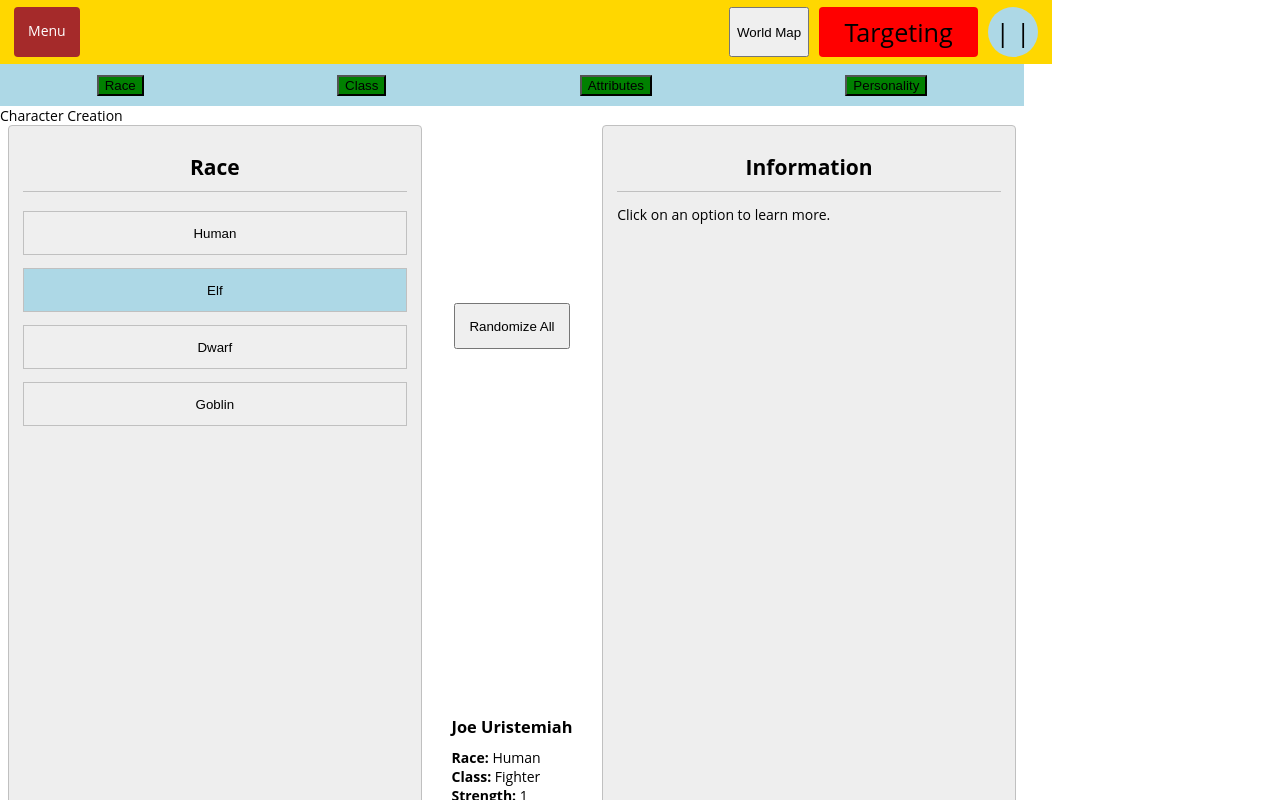
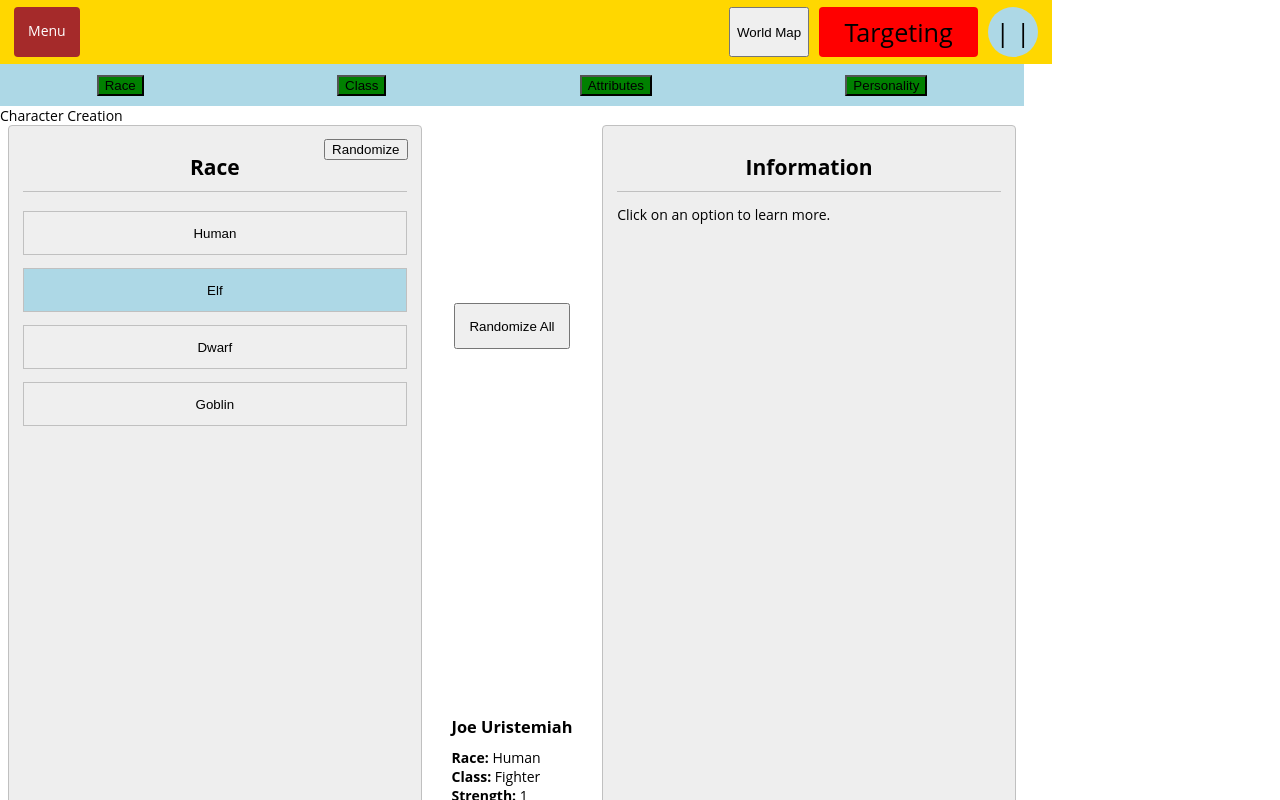
Before and after one commit to nmkataoka/adv-life, a React (Create React App) app: page / in a window 1280 px wide. Shown: the top 800 px of the page. Built offline with nearby package versions, Linux system fonts and the light colour scheme.

Commit message:
Add randomize current window button [Re: nmkataoka/adv-life#79]

```diff
--- a/src/6-ui-features/CharacterCreationScene/CharacterAttributeGroup/OneOf/SelectionWindow.tsx
+++ b/src/6-ui-features/CharacterCreationScene/CharacterAttributeGroup/OneOf/SelectionWindow.tsx
@@ -3,7 +3,6 @@ import styled from '@emotion/styled';
 import { useDispatch } from 'react-redux';
 import Window from '../../components/Window';
 import { updateInfoWindow, selectedOption } from '../../characterCreationSlice';
-import Header from '../../components/Header';
 
 export type OptionRowProps = {
   label: string,
@@ -25,8 +24,7 @@ export default function SelectionWindow({ header, options, selectedIdx }: Select
   };
 
   return (
-    <Window showNavigation>
-      <Header>{header}</Header>
+    <Window header={header} randomize showNavigation>
       <OptionsContainer>
         {options.map((o, idx) => (
           <Option
--- a/src/6-ui-features/CharacterCreationScene/CharacterAttributeGroup/PointAllocation/AttributeWindow.tsx
+++ b/src/6-ui-features/CharacterCreationScene/CharacterAttributeGroup/PointAllocation/AttributeWindow.tsx
@@ -1,7 +1,6 @@
 import React from 'react';
 import styled from '@emotion/styled';
 import Window from '../../components/Window';
-import Header from '../../components/Header';
 import AttributeRow, { AttributeRowProps } from './AttributeRow';
 
 type AttributeWindowProps = {
@@ -11,8 +10,7 @@ type AttributeWindowProps = {
 
 export default function AttributeWindow({ attributes, header }: AttributeWindowProps): JSX.Element {
   return (
-    <Window showNavigation>
-      <Header>{header}</Header>
+    <Window header={header} randomize showNavigation>
       <AttributeContainer>
         {attributes.map(({
           info,
--- a/src/6-ui-features/CharacterCreationScene/CharacterAttributeGroup/Ranges/SliderWindow.tsx
+++ b/src/6-ui-features/CharacterCreationScene/CharacterAttributeGroup/Ranges/SliderWindow.tsx
@@ -1,7 +1,6 @@
 import React from 'react';
 import styled from '@emotion/styled';
 import Window from '../../components/Window';
-import Header from '../../components/Header';
 import SliderRow, { SliderRowProps } from './SliderRow';
 
 type SliderWindowProps = {
@@ -11,8 +10,7 @@ type SliderWindowProps = {
 
 export default function SliderWindow({ header, sliders }: SliderWindowProps): JSX.Element {
   return (
-    <Window showNavigation>
-      <Header>{header}</Header>
+    <Window header={header} randomize showNavigation>
       <SliderContainer>
         {sliders.map(({
           info,
--- a/src/6-ui-features/CharacterCreationScene/characterCreationSlice.tsx
+++ b/src/6-ui-features/CharacterCreationScene/characterCreationSlice.tsx
@@ -111,6 +111,10 @@ const characterCreationSlice = createSlice({
     randomizeAll(state) {
       randomizeCharacterAttributeGroups(state.characterAttributeGroups);
     },
+    randomizeCurrentWindow(state) {
+      const characterAttributeGroup = state.characterAttributeGroups[state.screenIdx];
+      randomize(characterAttributeGroup);
+    },
   },
 });
 
@@ -127,6 +131,7 @@ export const {
   decreasedPointAllocationForAttribute,
   increasedPointAllocationForAttribute,
   randomizeAll,
+  randomizeCurrentWindow,
   selectedOption,
   updateInfoWindow,
 } = characterCreationSlice.actions;
--- a/src/6-ui-features/CharacterCreationScene/components/InfoWindow.tsx
+++ b/src/6-ui-features/CharacterCreationScene/components/InfoWindow.tsx
@@ -2,14 +2,12 @@ import React from 'react';
 import { useSelector } from 'react-redux';
 import Window from './Window';
 import { RootState } from '../../../7-app/types';
-import Header from './Header';
 
 export default function InfoWindow(): JSX.Element {
   const title = useSelector((state: RootState) => state.characterCreation.infoWindowTitle);
   const text = useSelector((state: RootState) => state.characterCreation.infoWindowText);
   return (
-    <Window>
-      <Header>{title || 'Information'}</Header>
+    <Window header={title || 'Information'}>
       {text || 'Click on an option to learn more.'}
     </Window>
   );
--- a/src/6-ui-features/CharacterCreationScene/components/Window.tsx
+++ b/src/6-ui-features/CharacterCreationScene/components/Window.tsx
@@ -1,15 +1,30 @@
 import React from 'react';
 import styled from '@emotion/styled';
+import { useDispatch } from 'react-redux';
 import NavigationButtons from './NavigationButtons';
+import Header from './Header';
+import { randomizeCurrentWindow } from '../characterCreationSlice';
 
 type WindowProps = {
   children?: React.ReactNode,
+  header: string,
+  randomize?: boolean,
   showNavigation?: boolean,
 }
 
-export default function Window({ children, showNavigation }: WindowProps): JSX.Element {
+export default function Window({
+  children, header, randomize, showNavigation,
+}: WindowProps): JSX.Element {
+  const dispatch = useDispatch();
+
+  const handleRandomize = () => {
+    dispatch(randomizeCurrentWindow());
+  };
+
   return (
     <WindowDiv>
+      <Header>{header}</Header>
+      {randomize && <RandomizeButton onClick={handleRandomize}>Randomize</RandomizeButton>}
       {children}
       {showNavigation && <NavigationButtons />}
     </WindowDiv>
@@ -28,3 +43,9 @@ const WindowDiv = styled.div`
   padding: 1em;
   padding-bottom: 3em;
 `;
+
+const RandomizeButton = styled.button`
+  position: absolute;
+  top: 1em;
+  right: 1em;
+`;
```
